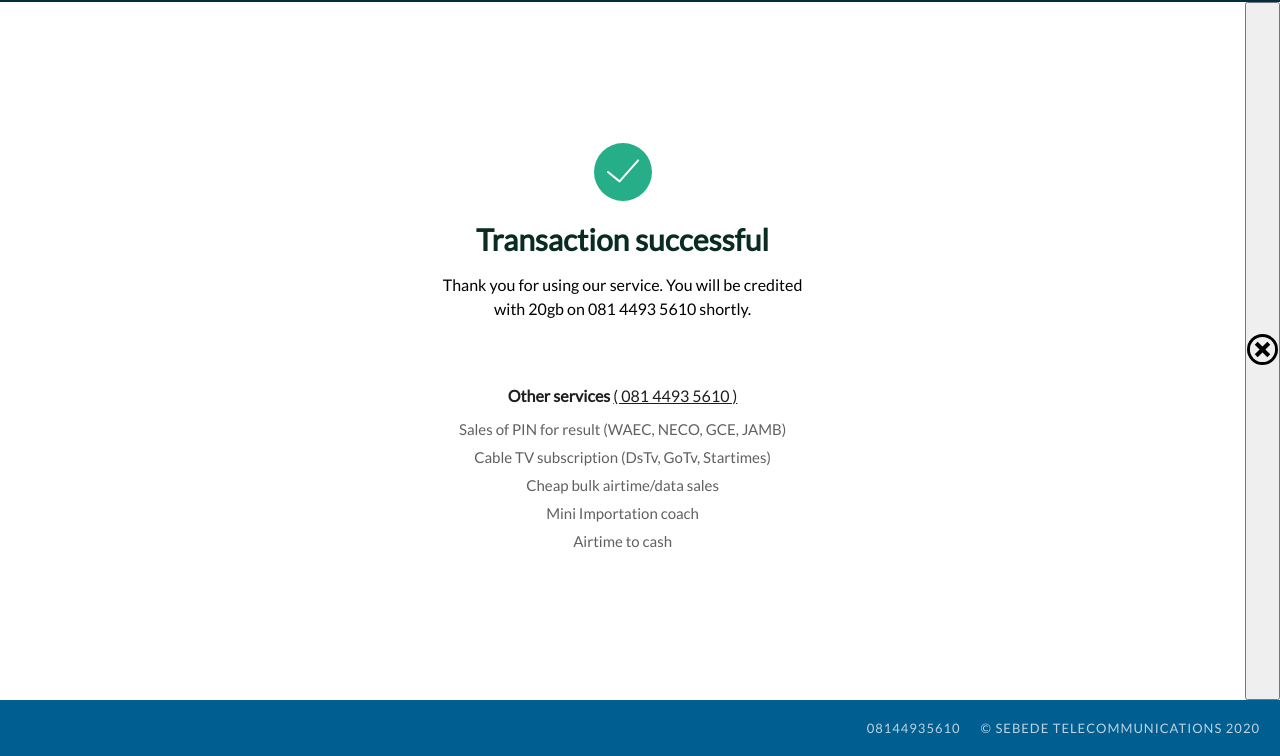
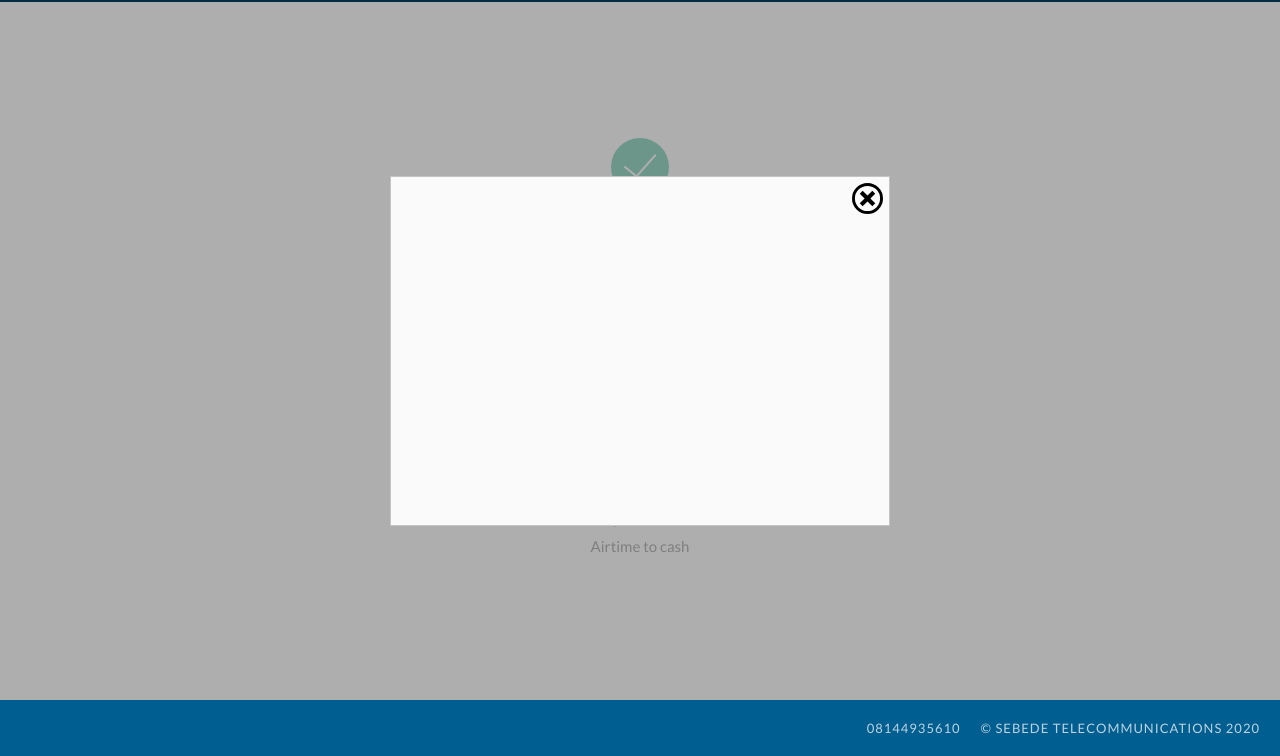
Before and after one commit to AdavizeTheFirst/AdavizeTheFirst.github.io, a plain HTML site: page sebede/index.html in a window 1280 px wide. Both pictures are taken after typing "5551234", "name@example.com" into the empty fields and a click on the button "Proceed to payment". Shown: the part 44-800 px from the top of the page. Drawn offline with Linux system fonts and the light colour scheme.

Commit message:
Add files via upload

```diff
--- a/sebede/assets/style/style.css
+++ b/sebede/assets/style/style.css
@@ -35,6 +35,7 @@ justify-content: center;
 main {
  background-color: white;
  width: 100%;
+ min-width: 100vw;
  flex: 1;
 }
 .form-container {
@@ -74,9 +75,6 @@ form label.flex {
  white-space: nowrap;
  cursor: pointer;
 }
-/* .custom-select select{
-	display: none
-  } */
 form input, select {
  border: 1px solid rgb(167, 204, 235);
  background-color: #E8F0FE;
@@ -86,9 +84,6 @@ form input, select {
  height: 40px;
  width: 100%;
 }
-/* .select-selected {
-	background-color: DodgerBlue;
-} */
 .form-footer {
  width: 100%;
  justify-content: space-between;
@@ -120,6 +115,7 @@ form input, select {
  border-radius: 22px;
  background-color: #3594D4;
  box-shadow: 0px 4px 6px #00000030;
+ transition-duration: 300ms;
 }
 #proceed-btn div {
  justify-content: center;
@@ -138,8 +134,7 @@ form input, select {
  position: absolute;
  right: 5px;
  bottom: -40px;
- height: 33px;
- content: url('https://adavizethefirst.github.io/sebede/assets/img/flutterwave-logo.png');
+ content: url('https://adavizethefirst.github.io/sebede/assets/img/flutterwave-logo.svg');
 }
 .illustration-container {
  background: transparent linear-gradient(90deg, #FFFFFF 0%, #FFFFFF 1%, rgb(214, 232, 243) 100%) 0% 0% no-repeat padding-box;
@@ -173,6 +168,51 @@ footer p, footer a {
  font-size: 13px;
  letter-spacing: 1px;
 }
+#ad {
+   position: absolute;
+   width: 100%;
+   height: 100%;
+   background-color: rgba(140, 140, 140, 0.7);
+   opacity: 0;
+   animation: blur-animation 800ms 600ms ease-in-out forwards;
+}
+#ad-card {
+   position: relative;
+   margin: auto;
+   border: 1px solid #c4c4c4;
+   background-color: rgb(250, 250, 250);
+   width: 500px;
+   height: 350px;
+   opacity: 0;
+   animation: ad-animation 1s 1s ease forwards;
+}
+@keyframes blur-animation {
+   from {
+      opacity: 0;
+   }
+   to {
+      opacity: 1;
+   }
+}
+@keyframes ad-animation {
+   from {
+      transform: translateY(200px);
+      opacity: 0.6;
+   }
+   to {
+      transform: translateY(0);
+      opacity: 1;
+   }
+}
+#cancel-ad {
+   border: none;
+   position: absolute;
+   top: 6px; right: 6px;
+   cursor: pointer;
+   background-color: transparent;
+   width: fit-content;
+   height: fit-content;
+}
 #notification-container {
    width: 100%;
    padding: 30px 20px;
@@ -181,7 +221,7 @@ footer p, footer a {
 }
 .transaction-status {
    font-weight: bold;
-   margin: 20px 0 16px 0;
+   margin: 30px 0 16px 0;
    font-size: 30px;
    color: #092c22;
    text-align: center;
@@ -285,7 +325,8 @@ footer p, footer a {
  #notification-message {
     width: 75%;
  }
- #notification-container  {
-    padding: 10px;
+ #ad-card {
+    width: 85%;
+    height: 400px;
  }
 }
```
